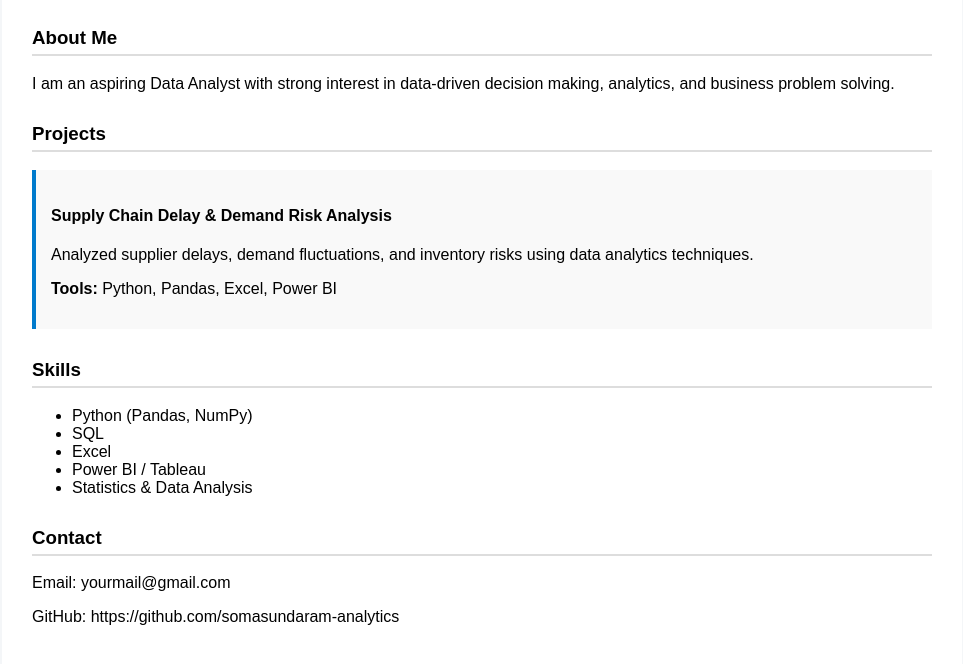
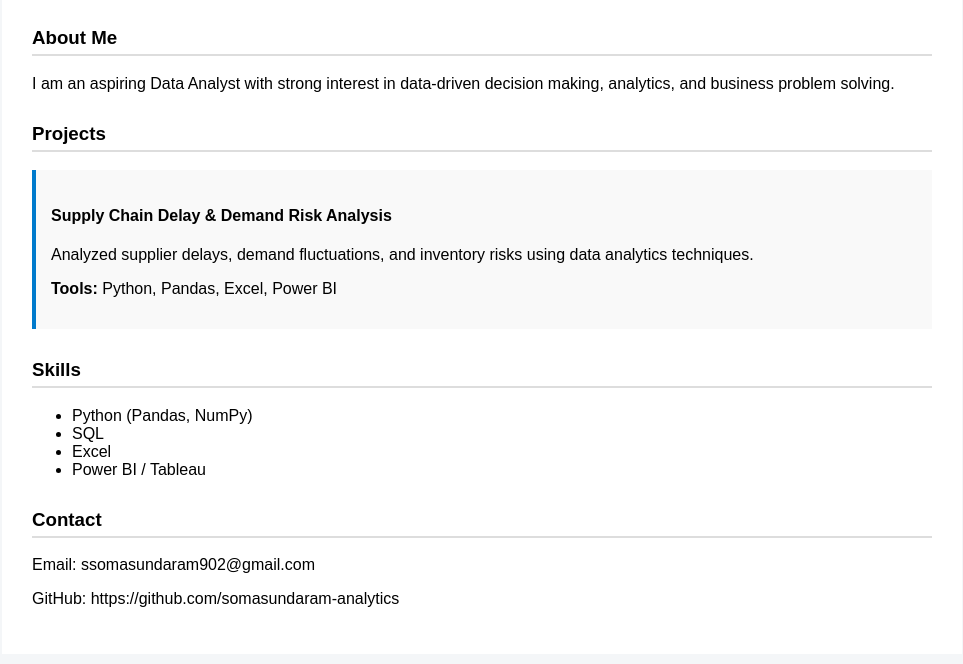
Before and after one commit to somasundaram-analytics/somasundaram-analytics.github.io, a plain HTML site: page index.html in a window 1280 px wide. Shown: the part 170-834 px from the top of the page, without its empty margins (158-1121 px from the left). Drawn offline with Linux system fonts and the light colour scheme.

Commit message:
Update index.html

```diff
--- a/index.html
+++ b/index.html
@@ -42,13 +42,12 @@
             <li>SQL</li>
             <li>Excel</li>
             <li>Power BI / Tableau</li>
-            <li>Statistics & Data Analysis</li>
         </ul>
     </section>
 
     <section>
         <h3>Contact</h3>
-        <p>Email: yourmail@gmail.com</p>
+        <p>Email: ssomasundaram902@gmail.com</p>
         <p>GitHub: https://github.com/somasundaram-analytics</p>
     </section>
 </div>
```
